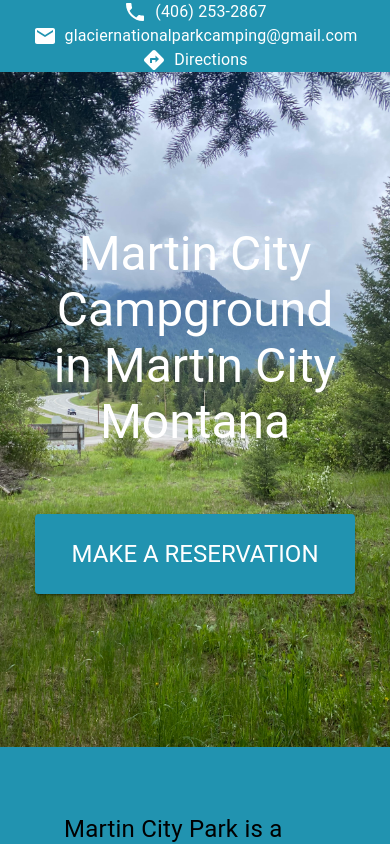
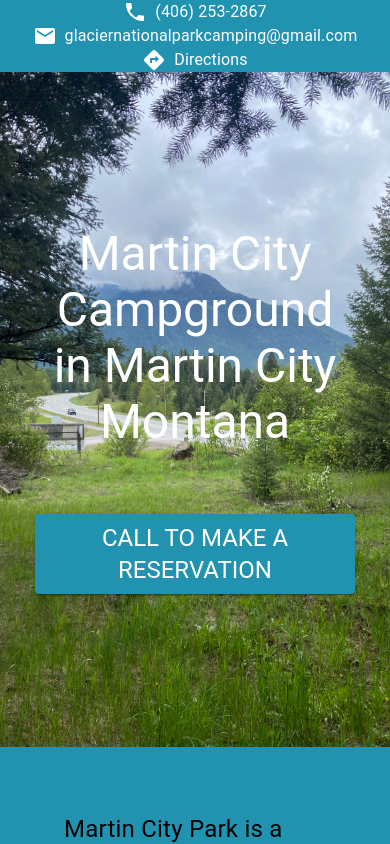
Before and after one commit to SABaltz/martin-city, a React (Create React App) app: page / in a window 390 px wide. Shown: the top 844 px of the page. Built offline with nearby package versions, Linux system fonts and the light colour scheme.

Commit message:
Update buttons to point to phone

```diff
--- a/src/components/home/Home.jsx
+++ b/src/components/home/Home.jsx
@@ -24,13 +24,11 @@ function Home() {
                         Martin City Montana
                     </Typography>
                     <Button variant={'contained'}
-                            onClick={() => {
-                                window.open("https://www.campspot.com/book/martin-city-park")
-                            }}
+                            onClick={() => window.open('tel:+14062532867')}
                             sx={{width: '20rem', height: '5rem', backgroundColor: secondaryColor}}>
                         <Typography variant={'h5'} sx={{
                             color: 'white',
-                        }}>Make A Reservation
+                        }}>Call to Make A Reservation
                         </Typography>
                     </Button>
                 </Stack>
--- a/src/components/reservations/Reservations.jsx
+++ b/src/components/reservations/Reservations.jsx
@@ -36,9 +36,7 @@ function Reservations() {
                     {isMobile ? " where you can make a reservation" : " where you can view our current availability, site types, pricing & terms. You can also confirm your reservation and pay for your site through the link above."}
                 </Typography>
                 <Button variant={'contained'}
-                        onClick={() => {
-                            window.open("https://www.campspot.com/book/martin-city-park")
-                        }}
+                        onClick={() => window.open('tel:+14062532867')}
                         sx={{
                     width: '20rem',
                     height: '5rem',
@@ -46,7 +44,7 @@ function Reservations() {
                     paddingTop: '1rem',
                 }}><Typography variant={'h5'} sx={{
                     color: 'white',
-                }}>Make A Reservation</Typography></Button>
+                }} >Call to Make A Reservation</Typography></Button>
             </Stack>
         </Box>
     </Box>)
```
